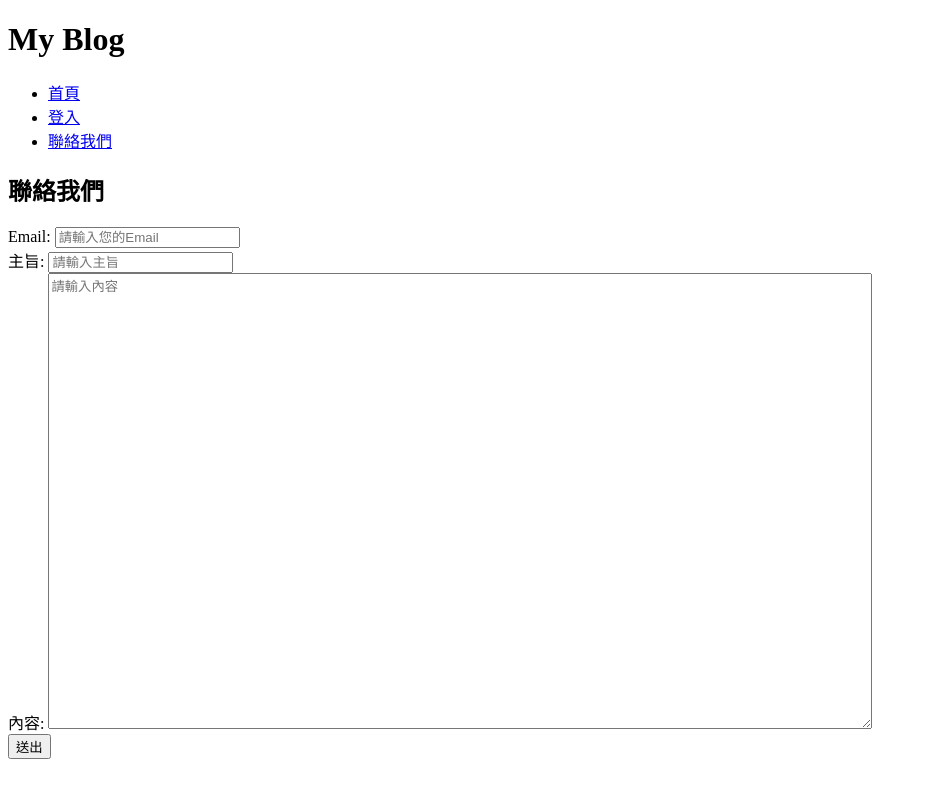
After one commit to orzsdral/PHP-beginger, a PHP site: page /contact.php in a window 1280 px wide. The commit adds this page. Shown: the whole page, without its empty margins (0-927 px from the left). Run offline with PHP 8.4, Linux system fonts and the light colour scheme.

Commit message:
增加聯絡我們頁面寄送email表單

```diff
--- a/classes/Article.php
+++ b/classes/Article.php
@@ -177,7 +177,7 @@ class Article{
             $values = [];
             //將每個ID加入陣列
             foreach($ids as $id){
-                $values[] = "($this->id, $id)";
+                $values[] = "({$this->id}, $id)";
             }
             //將陣列轉換成字串並用逗號分隔
             $sql .= implode(',', $values);
@@ -186,9 +186,10 @@ class Article{
 
             foreach($ids as $i => $id){
                 $stmt->bindValue($i + 1, $id, PDO::PARAM_INT);
-                $stmt->execute();
             }
+            $stmt->execute();
         }
+
     }
 
     /**
--- /dev/null
+++ b/contact.php
@@ -0,0 +1,29 @@
+<?php
+require 'includes/init.php';
+?>
+
+<?php require 'includes/header.php'; ?>
+
+<h2>聯絡我們</h2>
+<form method="post">
+    <div>
+        <label>Email:
+            <input type="email" name="email" placeholder="請輸入您的Email" required>
+        </label>
+    </div>
+
+    <div>
+        <label>主旨:
+            <input type="text" name="subject" placeholder="請輸入主旨" required>
+        </label>
+    </div>
+
+    <div>
+        <label>內容:
+            <textarea name="content" placeholder="請輸入內容"  rows="30" cols="100"  required></textarea>
+        </label>
+    </div>
+
+    <button type="submit">送出</button>
+</form>
+<?php require 'includes/footer.php'; ?>
--- a/includes/header.php
+++ b/includes/header.php
@@ -20,6 +20,8 @@
             <?php else:?>
                 <li><a href="/PHP-beginger/login.php">登入</a></li>
             <?php endif;?>
+
+            <li><a href="/PHP-beginger/contact.php">聯絡我們</a></li>
         </ul>
 
     </nav>
```
